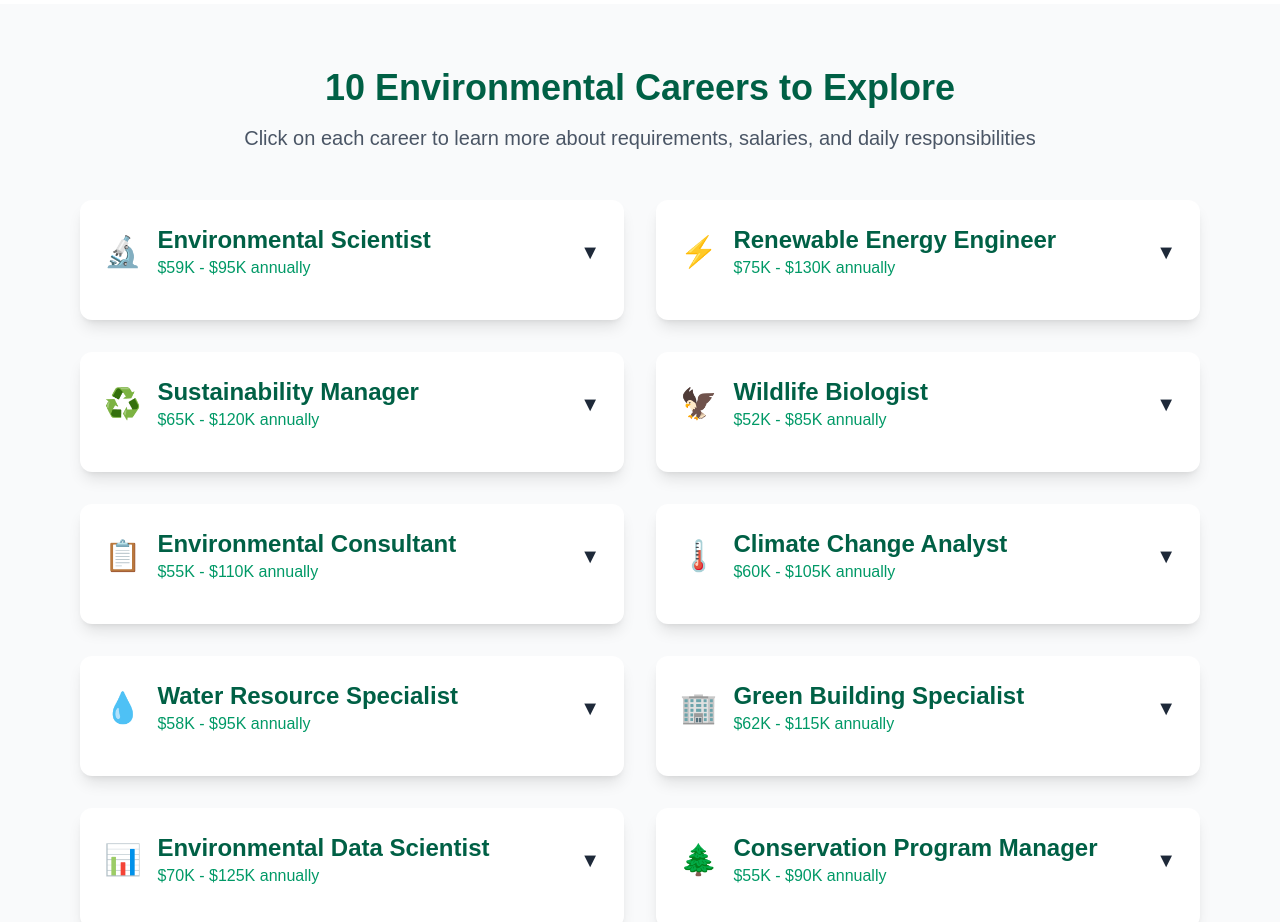
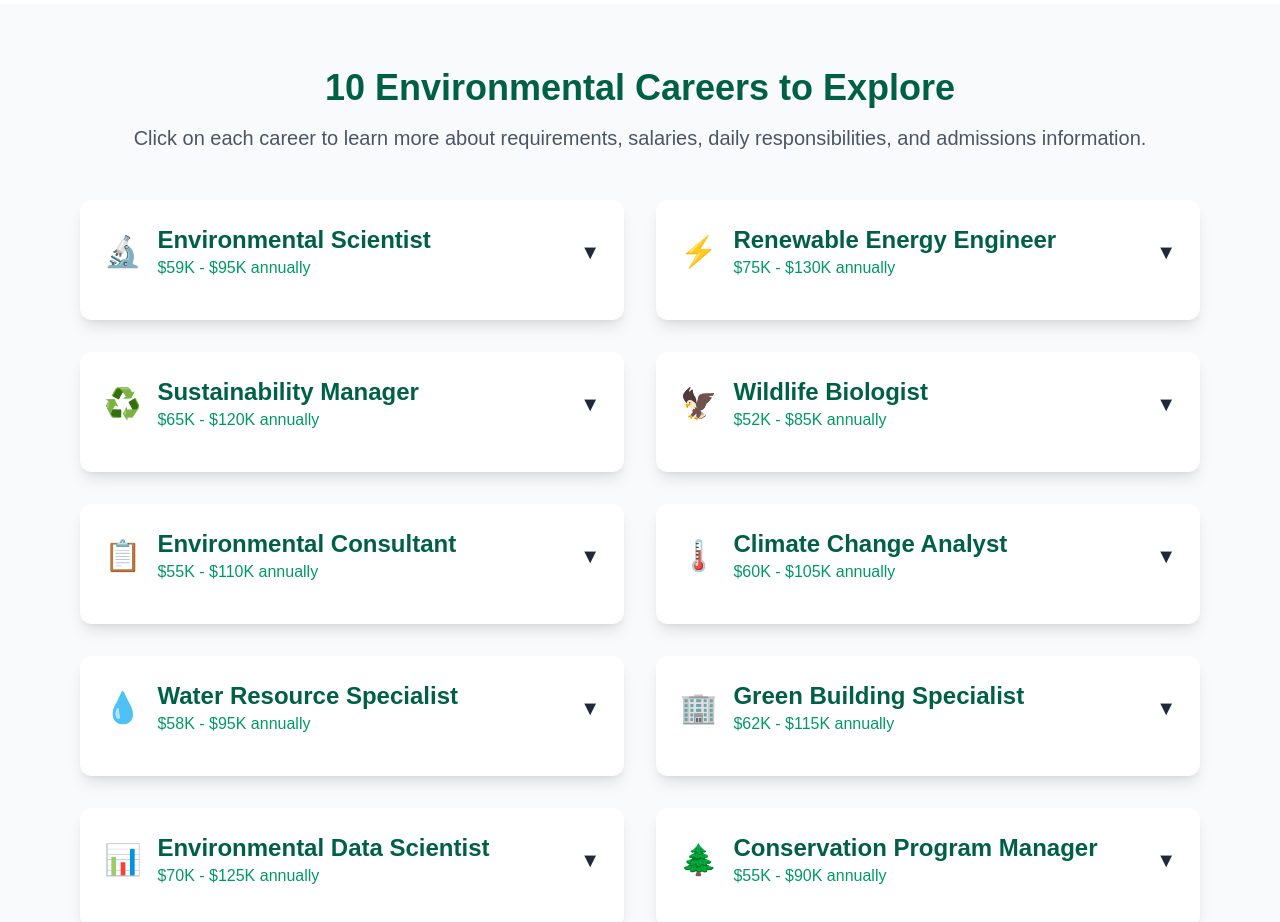
Before and after one commit to shuknuk/environmental-careers-guide, a Next.js app: page / in a window 1280 px wide. Shown: the part 940-1862 px from the top of the page. Built offline with nearby package versions, Linux system fonts and the light colour scheme.

Commit message:
Updated box description

```diff
--- a/pages/index.js
+++ b/pages/index.js
@@ -109,7 +109,7 @@ const EnvironmentalCareersApp = () => {
           <div className="text-center mb-12">
             <h2 className="text-4xl font-bold text-emerald-800 mb-4">10 Environmental Careers to Explore</h2>
             <p className="text-xl text-gray-600">
-              Click on each career to learn more about requirements, salaries, and daily responsibilities
+              Click on each career to learn more about requirements, salaries, daily responsibilities, and admissions information.
             </p>
           </div>
 
```
